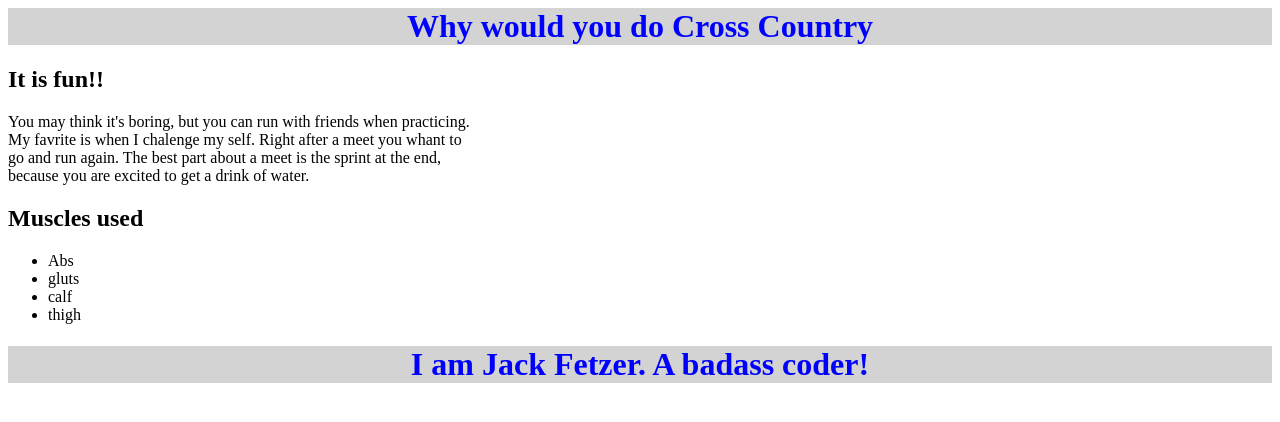
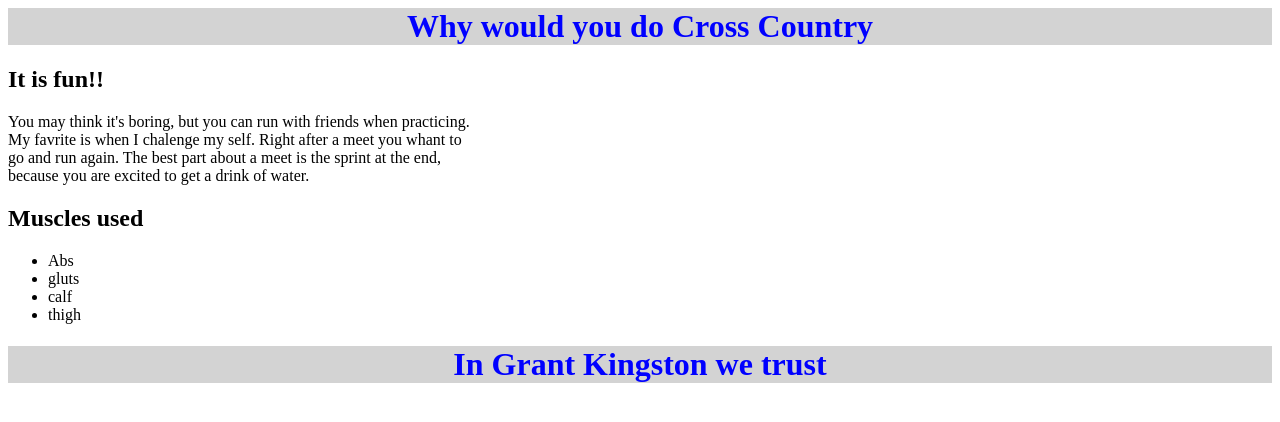
Before and after one commit to Gkingston1212/Cross_country, a plain HTML site: page index.html in a window 1280 px wide. Drawn offline with Linux system fonts and the light colour scheme.

Commit message:
changed footer text

```diff
--- a/index.html
+++ b/index.html
@@ -24,7 +24,7 @@
                         </ul>
             </p>
            <footer class="container=fluid">
-        <h1>I am Jack Fetzer. A badass coder!</h1>
+        <h1>In Grant Kingston we trust </h1>
         </footer>
     </body>
 </html>
```
